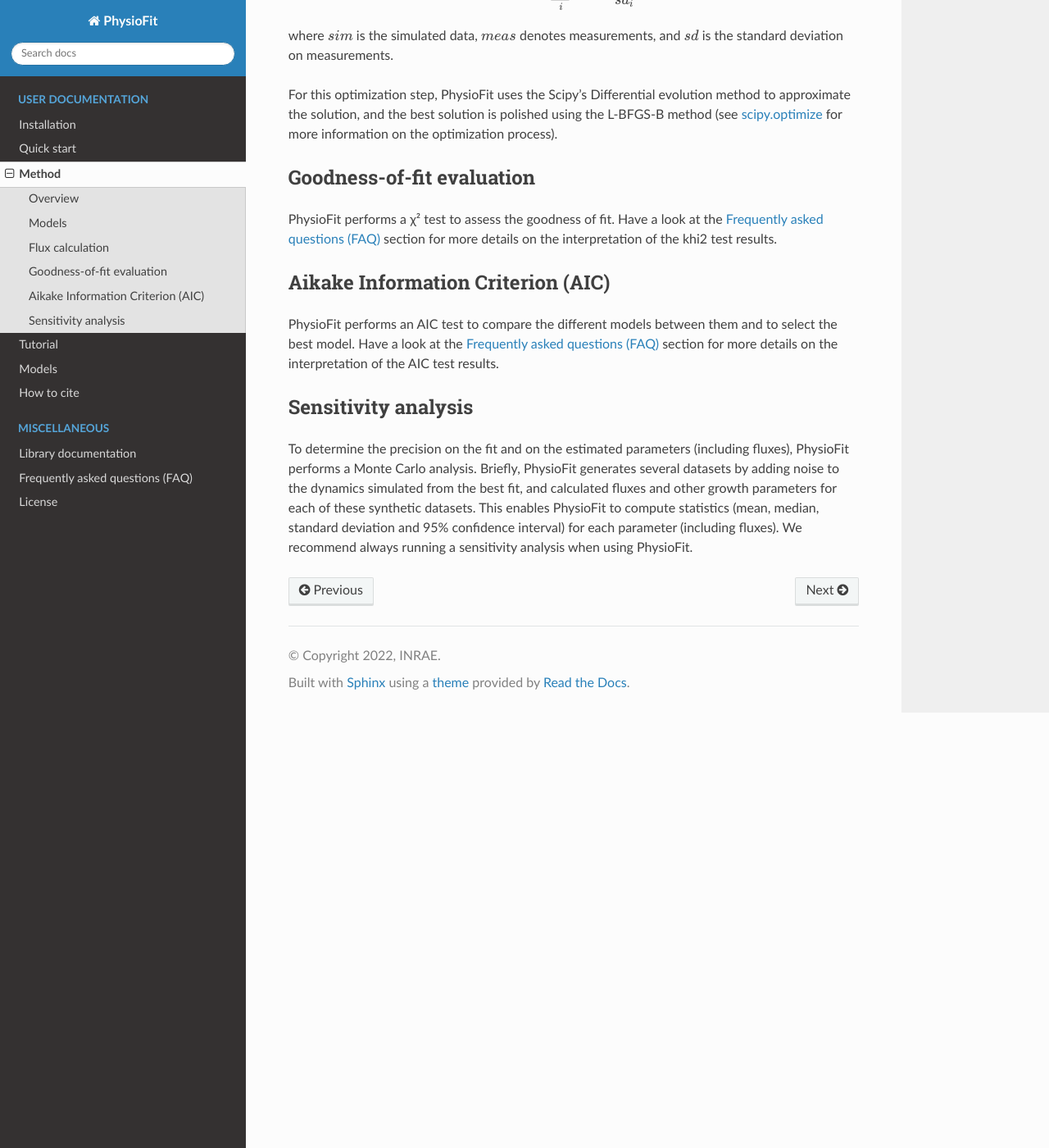
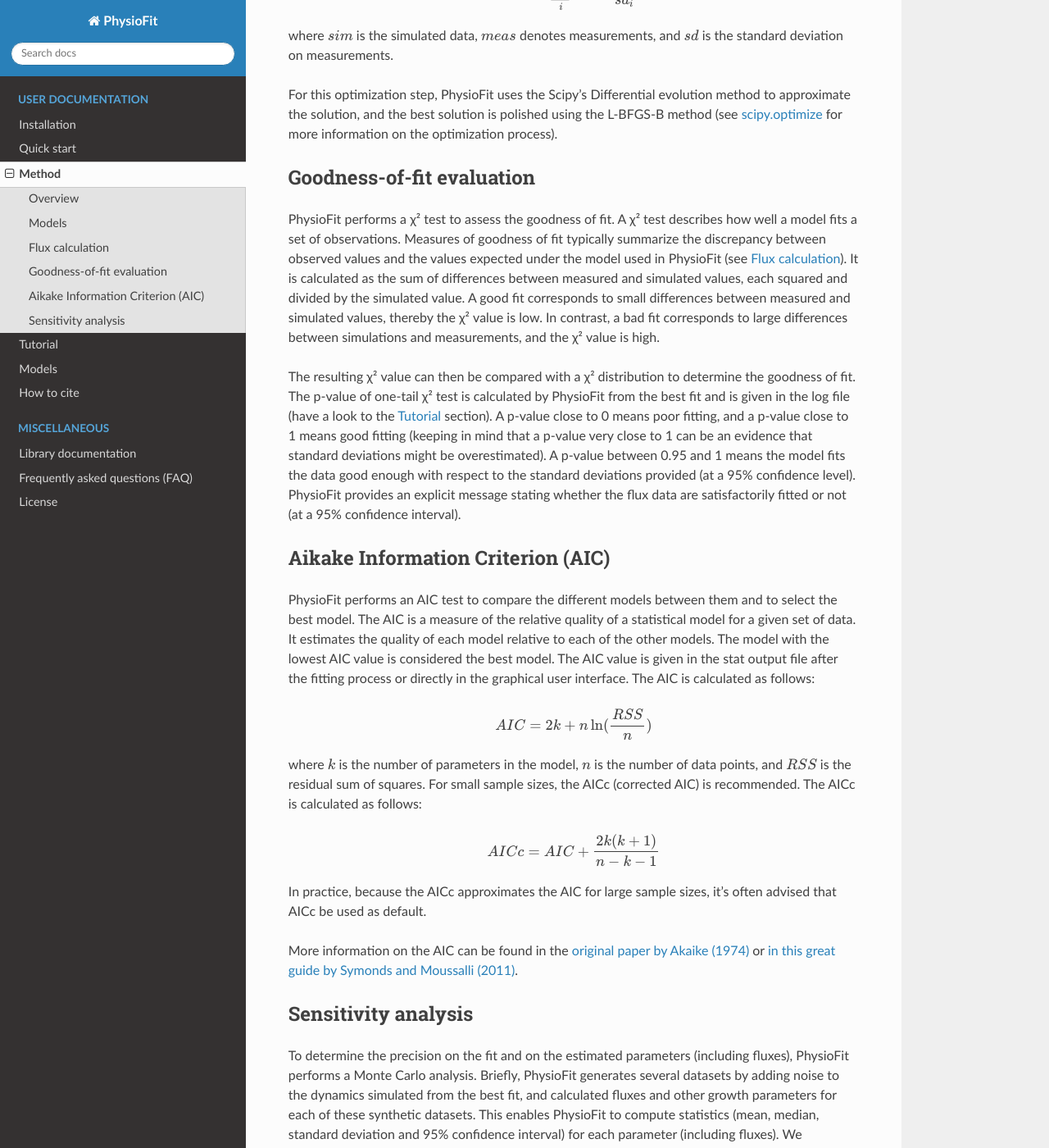
Before and after one commit to MetaSys-LISBP/PhysioFit, a Sphinx documentation site: the page built from docs/method.rst, in a window 1280 px wide and 1400 px high, scrolled down 936 px. Shown: the whole window at 82% size. Built offline with Sphinx 7.4.7 and the Read the Docs theme 2.0.0, drawn with Linux system fonts in a browser that asks for light colours.

Commit message:
Updated docs for 3.4.0

```diff
--- a/docs/method.rst
+++ b/docs/method.rst
@@ -43,24 +43,78 @@ and the best solution is polished using the L-BFGS-B method (see
 `scipy.optimize <https://docs.scipy.org/doc/scipy/reference/optimize.html>`_ for more information on the optimization
 process).
 
+
+..  _`chi2 test`:
+
 Goodness-of-fit evaluation
 **************************
 
-PhysioFit performs a χ² test to assess the goodness of fit. Have a look at the :doc:`faq` section for
-more details on the interpretation of the khi2 test results.
+PhysioFit performs a χ² test to assess the goodness of fit. A χ² test
+describes how well a model fits a set of observations. Measures of
+goodness of fit typically summarize the discrepancy between observed values
+and the values expected under the model used in PhysioFit (see
+:ref:`optimization_process`). It is calculated as the sum of differences
+between measured and simulated values, each squared and divided by the
+simulated value.
+A good fit corresponds to small differences between measured and simulated
+values, thereby the χ² value is low. In contrast, a bad fit corresponds to
+large differences between simulations and measurements, and the χ² value is
+high.
+
+The resulting χ² value can then be compared with a χ² distribution to
+determine the goodness of fit. The p-value of one-tail χ² test is calculated
+by PhysioFit from the best fit and is given in the log file (have a look to
+the :doc:`usage` section). A p-value close to 0 means poor fitting, and a
+p-value close to 1 means good fitting (keeping in mind that a p-value very
+close to 1 can be an evidence that standard deviations might be
+overestimated). A p-value between 0.95 and 1 means the model fits the data
+good enough with respect to the standard deviations provided (at a 95%
+confidence level). PhysioFit provides an explicit message stating whether
+the flux data are satisfactorily fitted or not (at a 95% confidence interval).
 
 Aikake Information Criterion (AIC)
 ***********************************
 
 PhysioFit performs an AIC test to compare the different models between them and
-to select the best model. Have a look at the :doc:`faq` section for more
-details on the interpretation of the AIC test results.
+to select the best model.
+The AIC is a measure of the relative quality of a statistical model for a
+given set of data. It estimates the quality of each model relative to each
+of the other models.
+The model with the lowest AIC value is considered the best model. The AIC
+value is given in the stat output file after the fitting process or directly in
+the graphical user interface. The AIC is calculated as follows:
+
+.. math::
+
+    AIC = 2k + n \ln(\frac{RSS}{n})
+
+where :math:`k` is the number of parameters in the model, :math:`n` is the
+number of data points, and :math:`RSS` is the residual sum of squares. For
+small sample sizes, the AICc (corrected AIC) is recommended. The AICc is
+calculated as follows:
+
+.. math::
+
+    AICc = AIC + \frac{2k(k+1)}{n-k-1}
+
+In practice, because the AICc approximates the AIC for large sample sizes,
+it's often advised that AICc be used as default.
+
+More information on the AIC can be found in the `original paper by Akaike
+(1974) <https://gwern.net/doc/statistics/decision/1998-akaike.pdf>`_ or `in
+this great guide by Symonds and Moussalli (2011) <https://doi.org/10
+.1007/s00265-010-1037-6>`_.
 
 
 Sensitivity analysis
 *********************
 
-To determine the precision on the fit and on the estimated parameters (including fluxes), PhysioFit performs a Monte Carlo analysis. Briefly, PhysioFit generates several
-datasets by adding noise to the dynamics simulated from the best fit, and calculated fluxes and other growth
-parameters for each of these synthetic datasets. This enables PhysioFit to compute statistics (mean, median, standard deviation and 95% confidence interval) for
-each parameter (including fluxes). We recommend always running a sensitivity analysis when using PhysioFit.
+To determine the precision on the fit and on the estimated parameters
+(including fluxes), PhysioFit performs a Monte Carlo analysis. Briefly,
+PhysioFit generates several
+datasets by adding noise to the dynamics simulated from the best fit, and
+calculated fluxes and other growth
+parameters for each of these synthetic datasets. This enables PhysioFit to
+compute statistics (mean, median, standard deviation and 95% confidence
+interval) for each parameter (including fluxes). We recommend always running
+a sensitivity analysis when using PhysioFit.
--- a/docs/usage.rst
+++ b/docs/usage.rst
@@ -37,7 +37,7 @@ name of the condition/experiment, which must be provided even if only one condit
 .. _yaml_config:
 
 Configuration file (:file:`yaml`)
----------------------------
+---------------------------------
 
 The :file:`yaml` configuration file contains all parameters required to calculate fluxes for a given experiment, and is
 thus key to ensure **reproducibility** of the flux calculation process. A configuration file is generated automatically by
@@ -113,7 +113,9 @@ The following files are generated by PhysioFit in the output directory:
 
     * :file:`config_file.yaml` configuration file containing all parameters used for the last run.
     * :file:`flux_results.tsv` flux calculation results, i.e. fluxes and initial metabolite concentrations for the best fit, with associated precision.
-    * :file:`stat_results.tsv` results from the χ² statistical test.
+    * :file:`stat_results.tsv` results from the χ² and AIC statistical tests
+      (see :doc:`method` for more details on the statistical tests performed by
+      PhysioFit).
     * :file:`log.txt` run log file containing information on how the run went.
     * :file:`plots.pdf` plots of simulated and measured data.
     * A number of :file:`.svg` files: individual plots of simulated and measured data.
```
Also changed, not shown: docs/faq.rst (+33 -51 lines).
